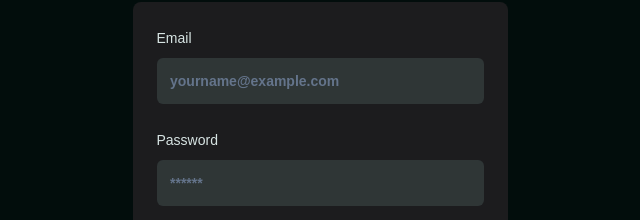
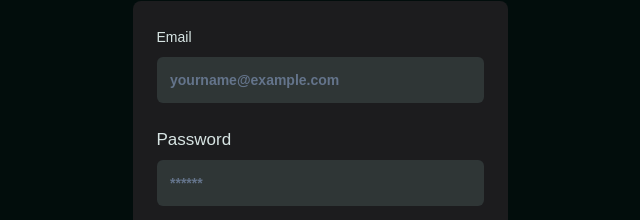
Before and after one commit to Cintegras/formcoach-dev, a React (Vite) app: page /login in a window 1280 px wide. Shown: the part 213-433 px from the top of the page, without its empty margins (320-960 px from the left). Built offline with nearby package versions, Linux system fonts and the light colour scheme.

Commit message:
Replace white fonts with D7E4E3

```diff
--- a/src/pages/Login.tsx
+++ b/src/pages/Login.tsx
@@ -90,7 +90,7 @@ const Login = () => {
                 name="password"
                 render={({ field }) => (
                   <FormItem>
-                    <FormLabel className="text-[#D7E4E3] text-[14px] font-normal">
+                    <FormLabel className="text-[#D7E4E3] text-[17px] font-Inter">
                       Password
                     </FormLabel>
                     <FormControl>
```
